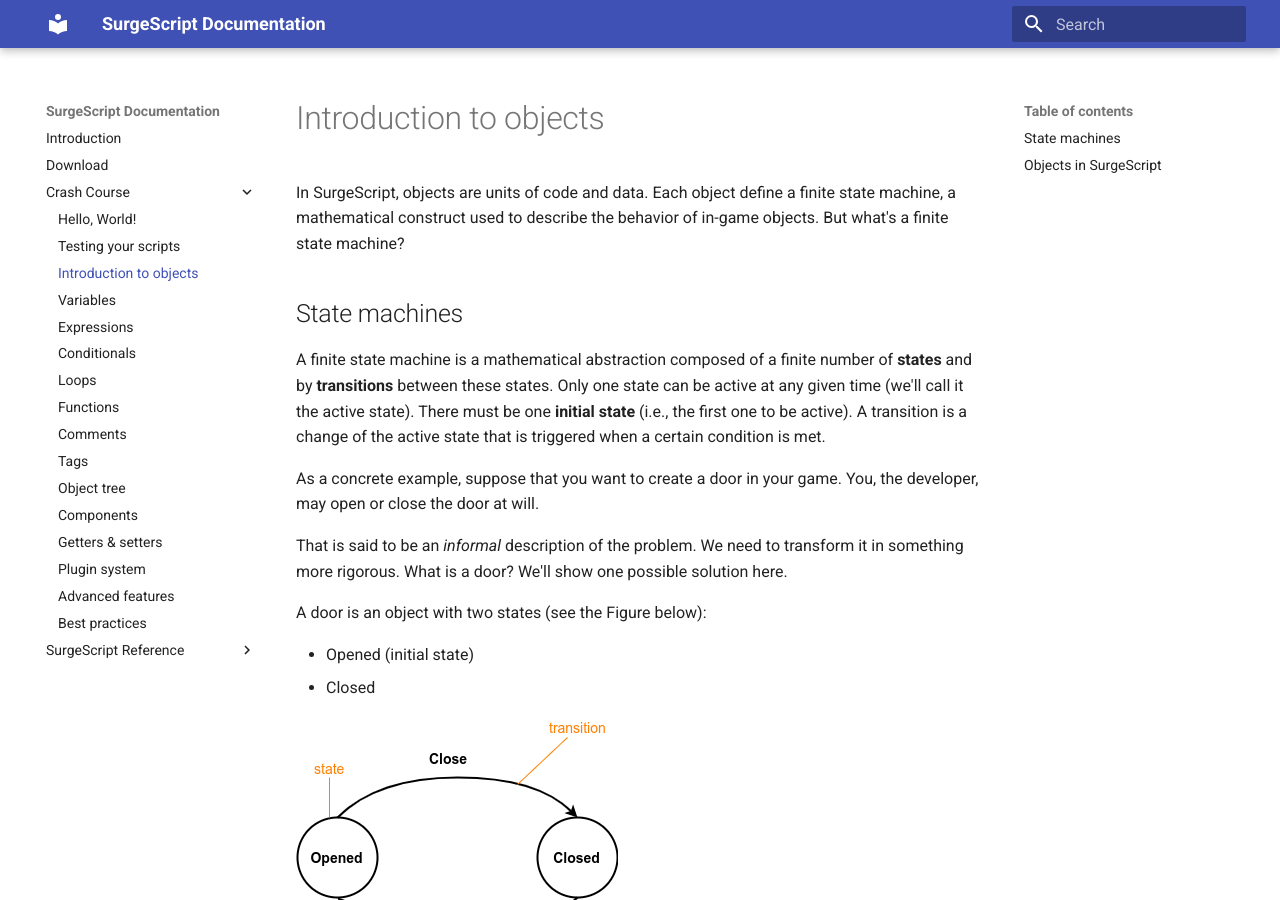
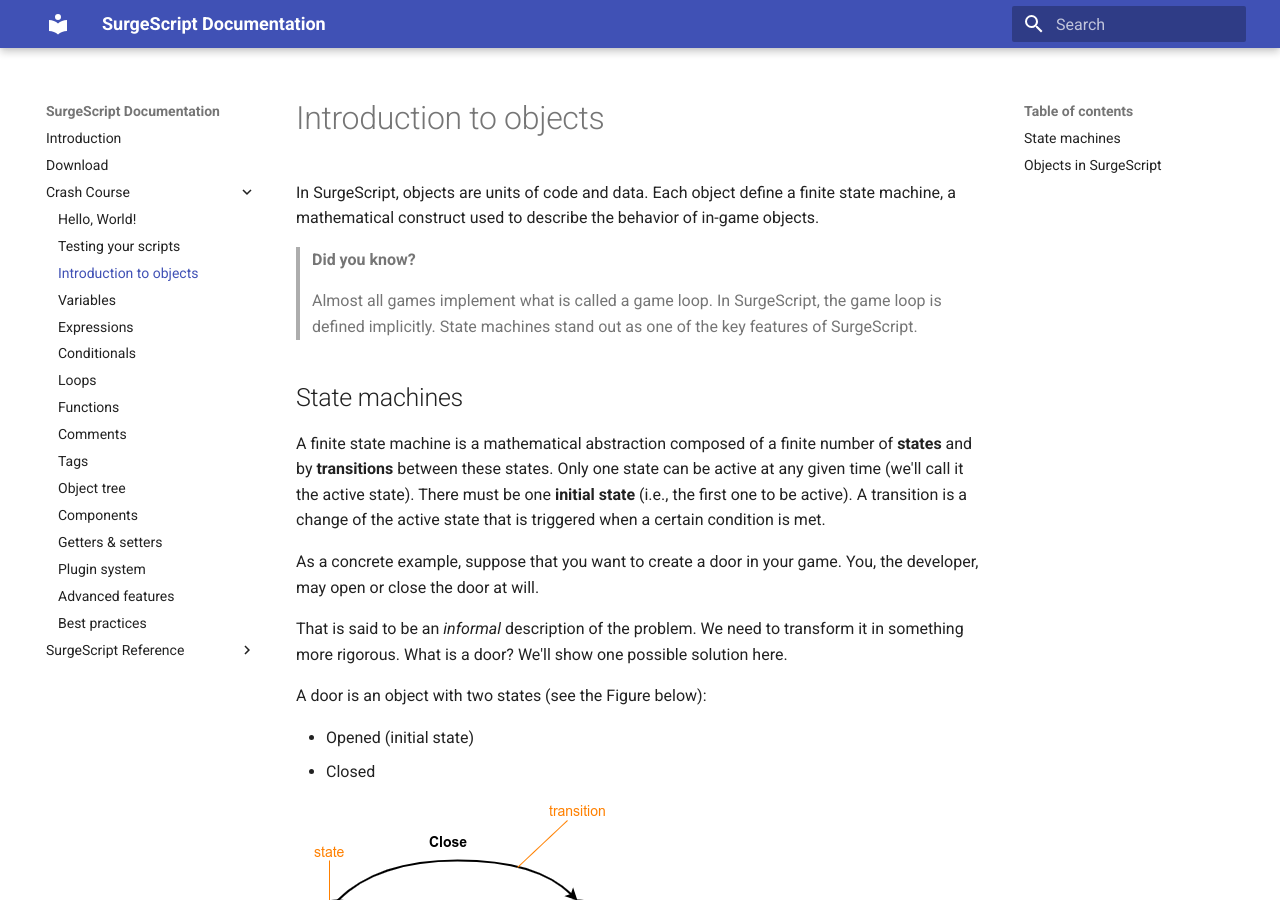
Before and after one commit to alemart/surgescript, an MkDocs documentation site: the page built from docs/tutorials/objects.md, in a window 1280 px wide and 900 px high. Built offline with MkDocs 1.6.1 and Material for MkDocs 9.7.7, drawn with Linux system fonts in a browser that asks for light colours; old or Windows-style settings are respelled for this version of MkDocs.

Commit message:
Updated the docs.

```diff
--- a/docs/tutorials/objects.md
+++ b/docs/tutorials/objects.md
@@ -1,7 +1,11 @@
 Introduction to objects
 =======================
 
-In SurgeScript, objects are units of code and data. Each object define a finite state machine, a mathematical construct used to describe the behavior of in-game objects. But what's a finite state machine?
+In SurgeScript, objects are units of code and data. Each object define a finite state machine, a mathematical construct used to describe the behavior of in-game objects.
+
+> **Did you know?**
+>
+> Almost all games implement what is called a game loop. In SurgeScript, the game loop is defined implicitly. State machines stand out as one of the key features of SurgeScript.
 
 State machines
 --------------
```
Also changed, not shown: docs/tutorials/advanced_features.md (+1 -1 lines), docs/tutorials/conditionals.md (+3 -0 lines).
